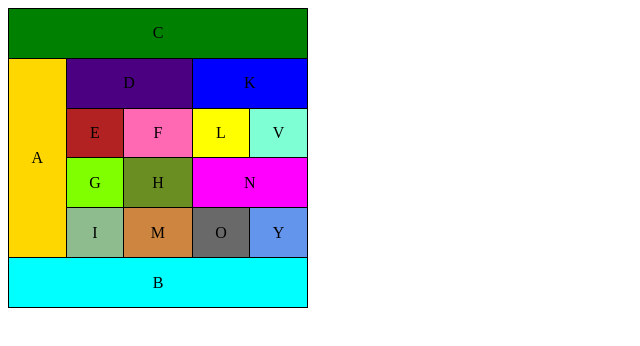
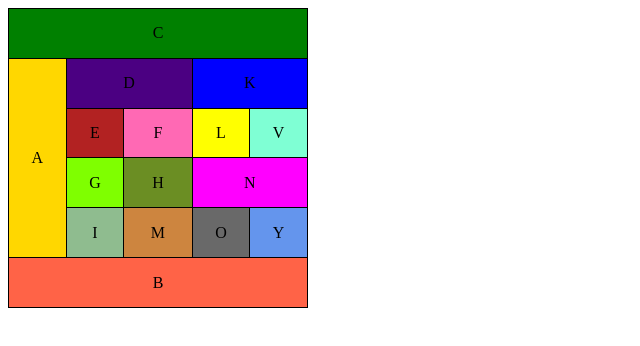
Before and after one commit to kkostyy/VeebirakendusedIKTpv25_1, a plain HTML site: page tood/iseseisvadtabel.html in a window 1280 px wide. Shown: the whole page, without its empty margins (0-640 px from the left). Drawn offline with Linux system fonts and the light colour scheme.

```diff
--- a/tood/iseseisvadtabelStyle.css
+++ b/tood/iseseisvadtabelStyle.css
@@ -36,4 +36,4 @@ tr:nth-child(5) td:nth-child(3) { background-color: dimgray; } /* O */
 tr:nth-child(5) td:nth-child(4) { background-color: cornflowerblue; } /* Y */
 
 /* Строка 6: B */
-tr:nth-child(6) td { background-color: cyan; }
+tr:nth-child(6) td { background-color: tomato; }
```
Also changed, not shown: kujundus2/tood.html (+0 -1 lines), tood.html (+1 -0 lines), tood/iseseisvadtabel.html (+0 -5 lines).
